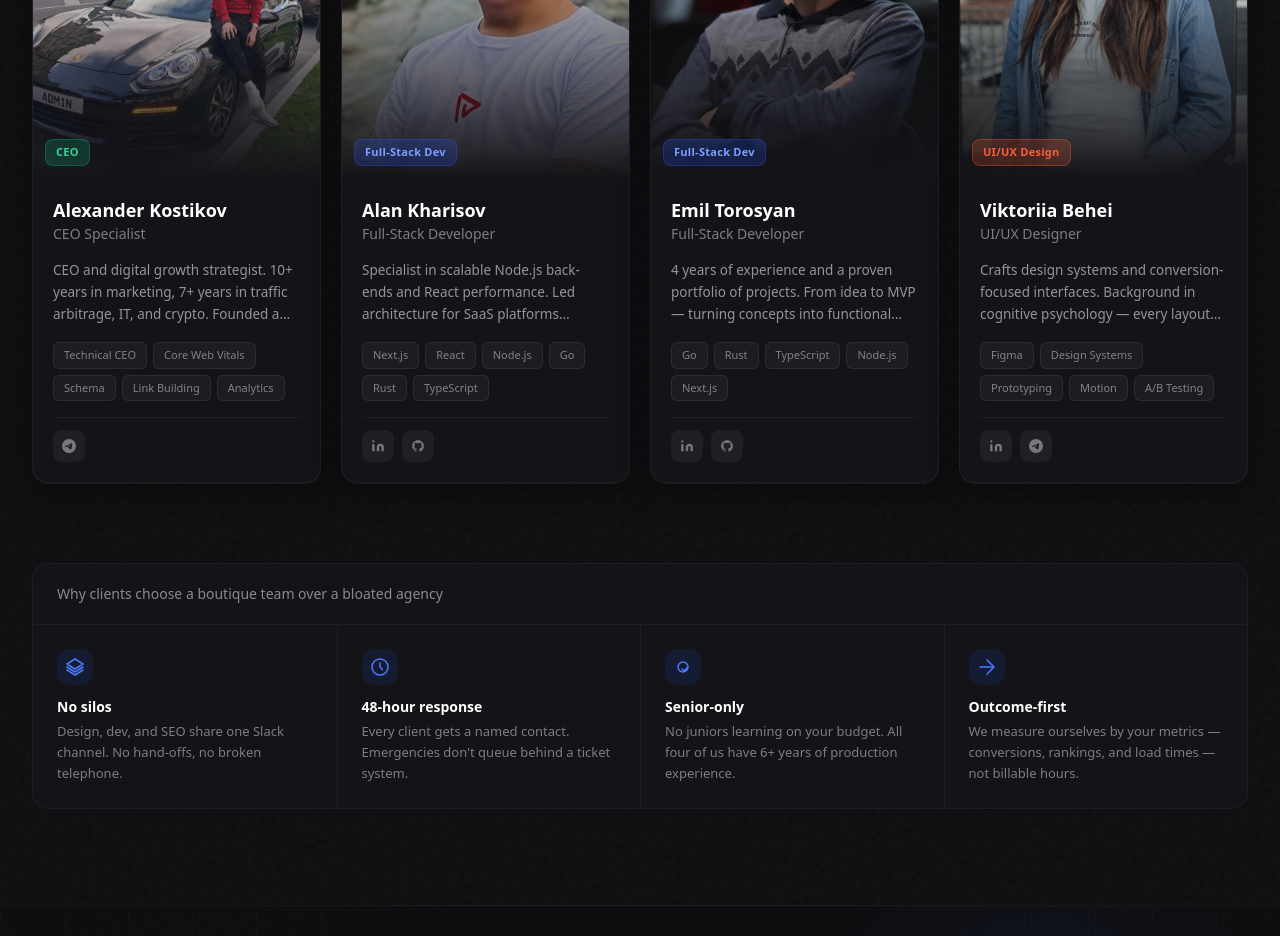
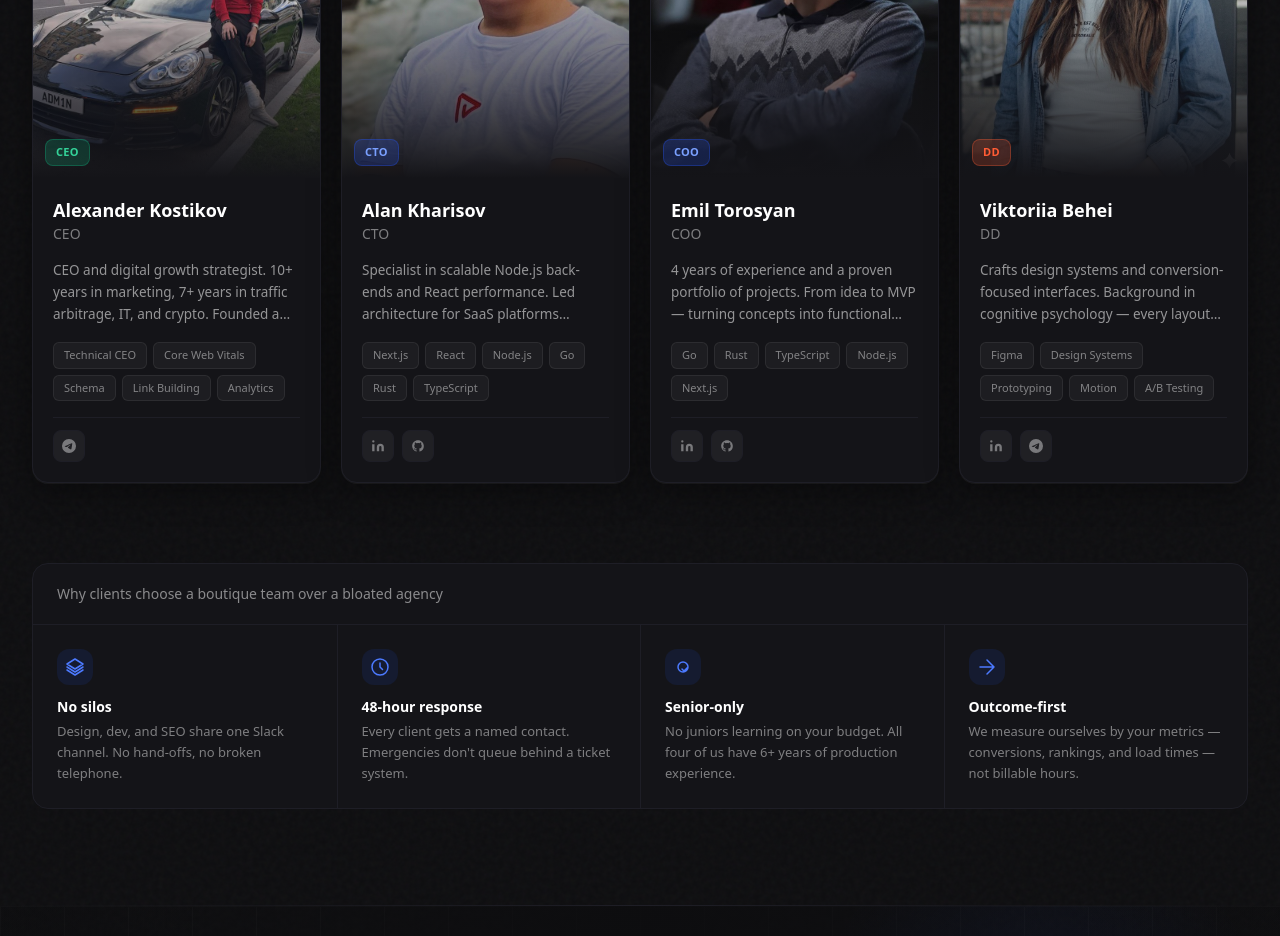
Before and after one commit to AlanKharisov/Trime, a Next.js app in the folder frontend/: page /Trime/ in a window 1280 px wide. Shown: the part 1440-2376 px from the top of the page. Built offline with nearby package versions, Linux system fonts and the light colour scheme; no server answers.

Commit message:
Update team titles

```diff
--- a/frontend/components/sections/About.tsx
+++ b/frontend/components/sections/About.tsx
@@ -9,19 +9,19 @@ import { TeamCard, type TeamMemberData } from './TeamCard';
 const TEAM: TeamMemberData[] = [
   {
     name:      'Alexander Kostikov',
-    role:      'CEO Specialist',
+    role:      'CEO',
     roleTag:   'CEO',
     roleColor: 'bg-emerald-500/20 text-emerald-400 border border-emerald-500/30',
     bio:       'CEO and digital growth strategist. 10+ years in marketing, 7+ years in traffic arbitrage, IT, and crypto. Founded a company at 19. Combines business vision with technical expertise to scale digital products.',
     image:     '/images/team/alexander.jpg',
-    imageAlt:  'Alexander Kostikov, CEO Specialist',
+    imageAlt:  'Alexander Kostikov, CEO',
     skills:    ['Technical CEO', 'Core Web Vitals', 'Schema', 'Link Building', 'Analytics'],
     telegram:  'https://t.me/kostikov99'
   },
   {
     name:      'Alan Kharisov',
-    role:      'Full-Stack Developer',
-    roleTag:   'Full-Stack Dev',
+    role:      'CTO',
+    roleTag:   'CTO',
     roleColor: 'bg-brand-500/20 text-brand-300 border border-brand-500/30',
     bio:       'Specialist in scalable Node.js back-ends and React performance. Led architecture for SaaS platforms handling 500k+ MAU. Obsessed with load times and clean APIs.',
     image:     '/images/team/alan.jpg',
@@ -32,8 +32,8 @@ const TEAM: TeamMemberData[] = [
   },
   {
     name:      'Emil Torosyan',
-    role:      'Full-Stack Developer',
-    roleTag:   'Full-Stack Dev',
+    role:      'COO',
+    roleTag:   'COO',
     roleColor: 'bg-brand-500/20 text-brand-300 border border-brand-500/30',
     bio:       '4 years of experience and a proven portfolio of projects. From idea to MVP — turning concepts into functional products. Combining development, design, and creativity to build modern digital solutions.',
     image:     '/images/team/emil.jpg',
@@ -44,8 +44,8 @@ const TEAM: TeamMemberData[] = [
   },
   {
     name:      'Viktoriia Behei',
-    role:      'UI/UX Designer',
-    roleTag:   'UI/UX Design',
+    role:      'DD',
+    roleTag:   'DD',
     roleColor: 'bg-accent/20 text-accent border border-accent/30',
     bio:       'Crafts design systems and conversion-focused interfaces. Background in cognitive psychology — every layout decision is grounded in how users actually think and act.',
     image:     '/images/team/viktoriia.jpg',
```
